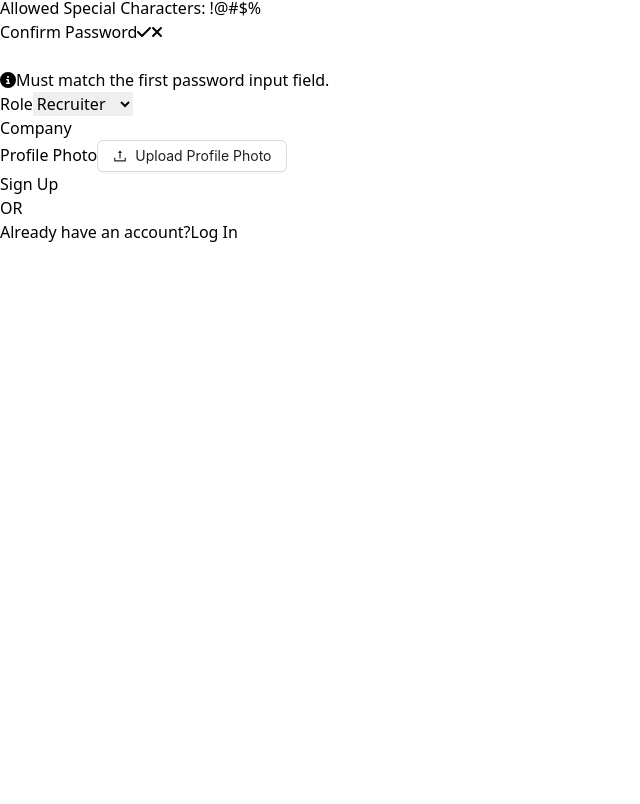
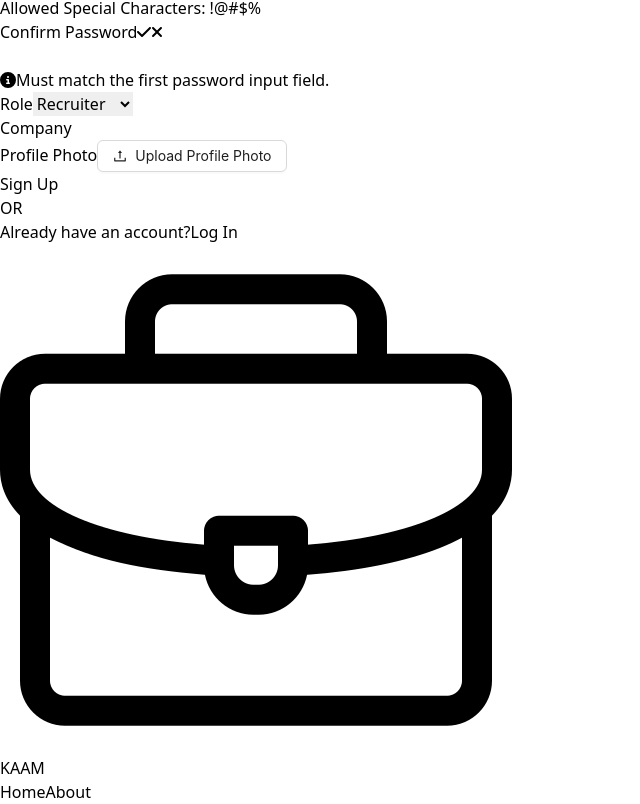
Before and after one commit to areeb1503/Job-Finder, a React (Vite) app in the folder FE/: page /signup in a window 1280 px wide. Shown: the part 196-1000 px from the top of the page, without its empty margins (0-640 px from the left). Before the commit the page ends 800 px from the top, so only its background shows below. Built offline with nearby package versions, Linux system fonts and the light colour scheme.

Commit message:
FE Unauthorized Implemented!

```diff
--- a/FE/src/Components/Auth/Login.jsx
+++ b/FE/src/Components/Auth/Login.jsx
@@ -4,6 +4,7 @@ import { EyeOutlined, EyeInvisibleOutlined, ExclamationCircleOutlined } from '@a
 import Cookies from 'universal-cookie';
 import { useAuth } from '../../Contexts/AuthContext.jsx';
 import axios from '../../api/axios.js';
+import logo from '../../assets/briefcase.png';
 
 
 const cookies = new Cookies();
@@ -59,7 +60,7 @@ const Login = () => {
       const accessToken = resObject.data?.accessToken;
       const user = resObject.data?.user
       console.log("accessToken :", accessToken);
-      setAuth({ user , accessToken });
+      setAuth({ user, accessToken });
       setSuccess(true);
       setFormData({
         email: '',
@@ -158,6 +159,27 @@ const Login = () => {
       <div className='bg-white m-4 p-6 rounded-lg shadow-lg w-full max-w-md grid grid-cols-1 gap-4 sm:grid-cols-2'>
         <p>Don't have an account? <Link to="/signup" className='font-semibold text-orange-700 hover:text-gray-600'>Sign Up</Link></p>
       </div>
+      <footer className="w-full flex flex-col items-center bg-white py-6 shadow-t-md border-t border-gray-200 mt-8">
+        <div className="flex items-center justify-center mb-4 md:mb-0">
+          <Link to="/" className="flex flex-col items-center">
+            <img
+              src={logo}
+              className="h-16 mb-2"
+              alt="Logo"
+            />
+            <p className="text-orange-700 font-extrabold tracking-wide text-lg">KAAM</p>
+          </Link>
+        </div>
+        <div className="flex gap-8 text-center text-orange-700 font-medium">
+          <Link to="/" className="hover:text-gray-600 hover:underline transition-all duration-200">
+            Home
+          </Link>
+          <Link to="/about" className="hover:text-gray-600 hover:underline transition-all duration-200">
+            About
+          </Link>
+        </div>
+      </footer>
+
     </div>
   );
 };
--- a/FE/src/Components/Auth/SignUp.jsx
+++ b/FE/src/Components/Auth/SignUp.jsx
@@ -8,6 +8,7 @@ import { faCheck, faTimes, faInfoCircle } from '@fortawesome/free-solid-svg-icon
 import { FontAwesomeIcon } from '@fortawesome/react-fontawesome';
 import axios from '../../api/axios.js';
 import { useAuth } from '../../Contexts/AuthContext.jsx';
+import logo from '../../assets/briefcase.png';
 
 
 
@@ -352,6 +353,27 @@ const SignUp = () => {
             <div className='bg-white m-4 p-6 rounded-lg shadow-lg w-full max-w-md grid grid-cols-1 gap-4 sm:grid-cols-2'>
                 <p>Already have an account?<Link to="/login" className='font-semibold text-orange-700 hover:text-gray-600'>Log In</Link></p>
             </div>
+            <footer className="w-full flex flex-col items-center bg-white py-6 shadow-t-md border-t border-gray-200 mt-8">
+                <div className="flex items-center justify-center mb-4 md:mb-0">
+                    <Link to="/" className="flex flex-col items-center">
+                        <img
+                            src={logo}
+                            className="h-16 mb-2"
+                            alt="Logo"
+                        />
+                        <p className="text-orange-700 font-extrabold tracking-wide text-lg">KAAM</p>
+                    </Link>
+                </div>
+                <div className="flex gap-8 text-center text-orange-700 font-medium">
+                    <Link to="/" className="hover:text-gray-600 hover:underline transition-all duration-200">
+                        Home
+                    </Link>
+                    <Link to="/about" className="hover:text-gray-600 hover:underline transition-all duration-200">
+                        About
+                    </Link>
+                </div>
+            </footer>
+
         </div>
     );
 };
--- a/FE/src/Components/Utils/Unauthorized.jsx
+++ b/FE/src/Components/Utils/Unauthorized.jsx
@@ -6,18 +6,15 @@ function Unauthorized() {
   const location = useLocation();
 
   const goBack = () => {
-    navigate(location.state?.from || '/', { replace: true });
+    // Navigate back to previous page or fallback to home if none
+    navigate('/login'); // Uses history to go back, or provides fallback
   };
 
   return (
     <div className="flex h-screen">
       <div className="flex-grow flex items-center justify-center bg-gray-100">
         <div className="text-center">
-          <h1
-            className="text-4xl font-bold text-orange-700 mb-4"
-            role="alert"
-            aria-live="assertive"
-          >
+          <h1 className="text-4xl font-bold text-orange-700 mb-4">
             Unauthorized Access
           </h1>
           <p className="text-gray-700 text-lg mb-6">
@@ -27,7 +24,7 @@ function Unauthorized() {
             onClick={goBack}
             className="bg-orange-700 text-white px-6 py-2 rounded-md font-semibold hover:bg-orange-600 transition-colors duration-300"
           >
-            Go Back
+            Go to Login
           </button>
         </div>
       </div>
```
Also changed, not shown: FE/src/Components/Auth/IsLoggedIn.jsx (deleted, +0 -14 lines).
